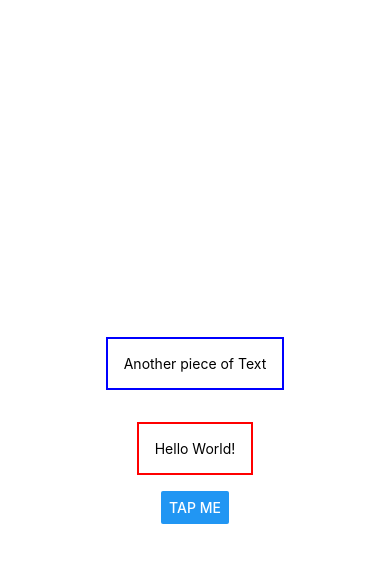
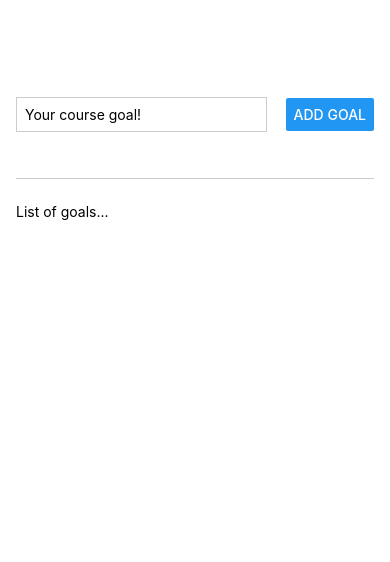
Before and after one commit to vincentjoy/RNCourse, a React Native app: screen / in a window 390 px wide. Shown: the top 562 px of the page. Built offline with nearby package versions, Linux system fonts and the light colour scheme.

Commit message:
style changes

```diff
--- a/App.js
+++ b/App.js
@@ -1,26 +1,42 @@
-import { StyleSheet, Text, View, Button } from 'react-native';
+import { StyleSheet, Text, View, Button, TextInput } from 'react-native';
 
 export default function App() {
   return (
-    <View style={styles.container}>
-      <Text style={[styles.dummyText, {borderColor: 'blue'}]}>Another piece of Text</Text>
-      <Text style={styles.dummyText}>Hello World!</Text>
-      <Button title='Tap Me' />
+    <View style={styles.appContainer}>
+      <View style={styles.inputContainer}>
+        <TextInput style={styles.textInput} placeholder="Your course goal!" />
+        <Button title="Add Goal" />
+      </View>
+      <View style={styles.goalsContainer}>
+        <Text>List of goals...</Text>
+      </View>
     </View>
   );
 }
 
 const styles = StyleSheet.create({
-  container: {
+  appContainer: {
     flex: 1,
-    backgroundColor: '#fff',
+    paddingTop: 50,
+    paddingHorizontal: 16
+  },
+  inputContainer: {
+    flex: 1,
+    flexDirection: 'row',
+    justifyContent: 'space-between',
     alignItems: 'center',
-    justifyContent: 'center',
+    marginBottom: 24,
+    borderBottomWidth: 1,
+    borderBottomColor: '#cccccc'
   },
-  dummyText: {
-    margin: 16,
-    borderWidth: 2,
-    borderColor: 'red',
-    padding: 16
+  textInput: {
+    borderWidth: 1,
+    borderColor: '#cccccc',
+    width: '70%',
+    marginRight: 8,
+    padding: 8
+  },
+  goalsContainer: {
+    flex: 5
   }
 });
```
